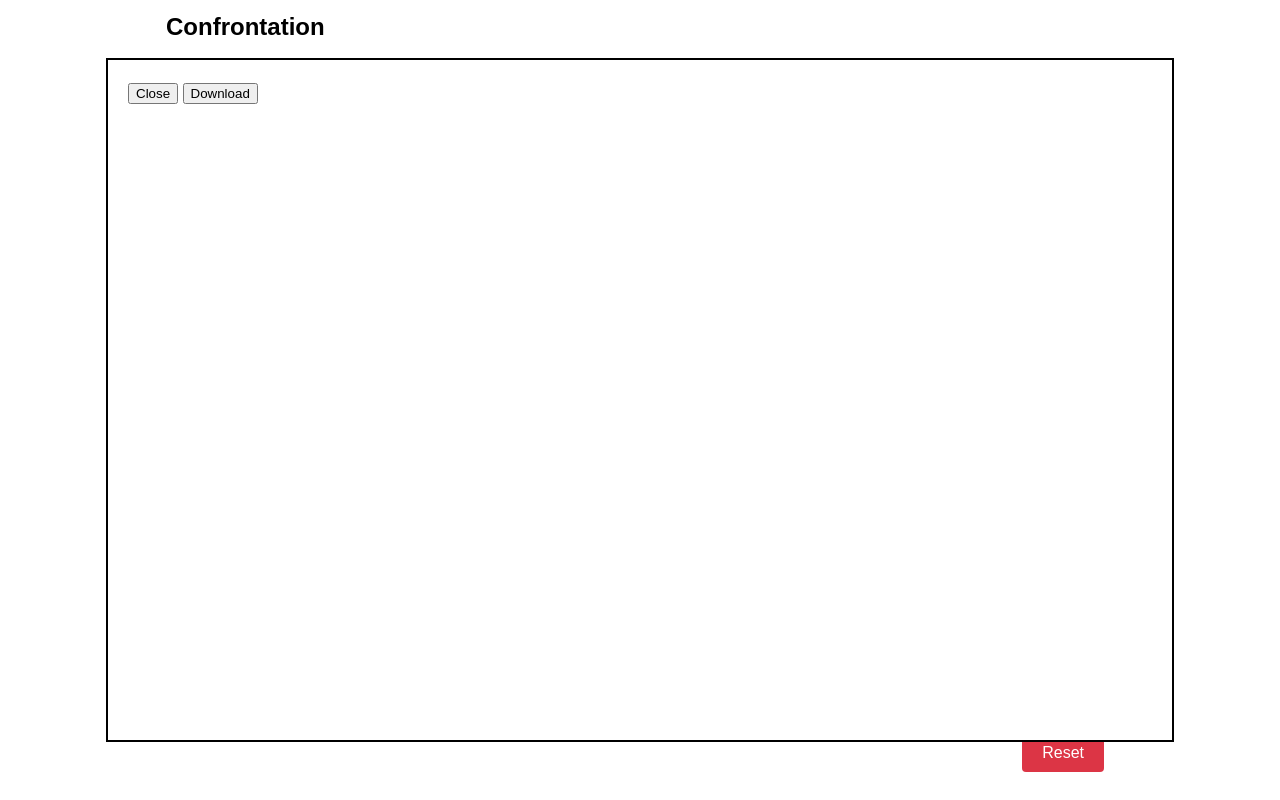
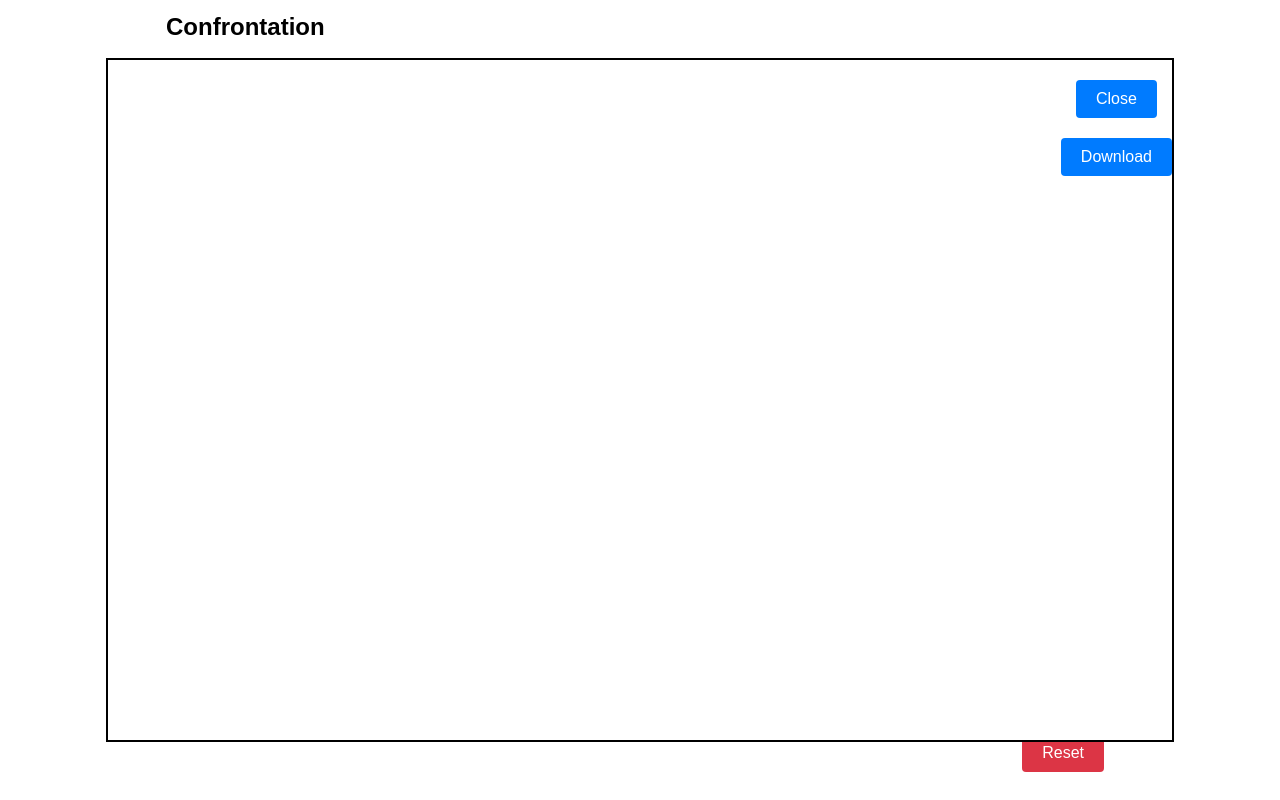
Before and after one commit to daniel-needham/storygen, a SvelteKit app: page / in a window 1280 px wide. Both pictures are taken after typing "Sample", "Sample", "Sample", "Sample", "Sample", "Sample" into the empty fields and a click on the button "Generate Story!". Shown: the part 678-1478 px from the top of the page. Built offline with nearby package versions, Linux system fonts and the light colour scheme; no server answers.

Commit message:
working before jank fix for dom manipulation

```diff
--- a/src/routes/+page.svelte
+++ b/src/routes/+page.svelte
@@ -6,12 +6,28 @@
   //todo:
   // 1. summariser is not sending anything, check the plot points structure. is gen text being added
   // 2. close button does not close
+  // 3. handle errors
 
   let showStoryGen = false;
+  let story = "";
+
+  function updateStory(str) {
+    story = str
+  }
 
   function toggleStoryGen() {
-    showStoryGen = !showStoryGen;
+    if (showStoryGen) {
+      showStoryGen = false;
+      document.getElementById("story").classList.add("hide");
+      document.getElementById("story").classList.remove("show");
+    } else {
+      showStoryGen = true;
+      document.getElementById("story").classList.add("show");
+      document.getElementById("story").classList.remove("hide");
+    }
   }
+
+
 
   function removeNonValidCharacters(inputString) {
     // Define a regular expression to match non-valid characters
@@ -84,10 +100,11 @@
           if (isDone) {
             done = true;
             console.log("Streaming response:", result);
+            return result.text[0].trim(); // Return the response text
           }
         }
       } else {
-        console.log("Error:", response.status, response.statusText);
+        throw new Error("Error:", response.status, response.statusText);
       }
     } else {
       // Make a POST request to the API endpoint
@@ -315,9 +332,6 @@ ${this.structureTemplate}${this.getPromptReadyPremise()}${currentPlotPrompt}\nCr
       };
 
       let storyDiv = document.getElementById("story");
-      storyDiv.innerHTML = `<div id="buttonContainer">
-        <button class="close">Close</button>
-        <button class="download">Download</button>`
 
       for (let i = 0; i < this.PLOT_POINTS_AMT; i++) {
         if (!toggleStoryGen) {
@@ -343,7 +357,9 @@ ${this.structureTemplate}${this.getPromptReadyPremise()}${currentPlotPrompt}\nCr
           domElement: generatedPlotPoint,
           genre: this.genre,
         };
-        await callApi(payload).catch((error) => console.error(error));
+        let generatedSection = await callApi(payload).catch((error) => console.error(error));
+
+        this.plotPoints[plotPointIdx]["text"] = generatedSection;
 
         if (this.debug) {
           console.log(`Generated plot point ${plotPointIdx}`);
@@ -486,14 +502,13 @@ ${this.structureTemplate}${this.getPromptReadyPremise()}${currentPlotPrompt}\nCr
       <button type="submit">Generate Story!</button>
       <button type="reset">Reset</button>
     </form>
-    {#if showStoryGen}
-    <div id="story">
+    <div id="story" class="hide">
       <div id="buttonContainer">
-        <button class="close" on:click={toggleStoryGen}>Close</button>
-        <button class="download">Download</button>
+        <button type="button" id="close" on:click={toggleStoryGen}>Close</button>
+        <button type="button" id="download">Download</button>
+        <p>{story}</p>
       </div>
     </div>
-    {/if}
   </div>
 </body>
 
@@ -586,13 +601,14 @@ ${this.structureTemplate}${this.getPromptReadyPremise()}${currentPlotPrompt}\nCr
     position: absolute;
     top: 0;
     right: 0;
-  }
-  .close {
-    cursor: pointer;
+
   }
 
-  .download {
-    cursor: pointer;
-  }
+  .show {
+  display: block;
+}
 
+  .hide {
+  display: none;
+}
 </style>
```
